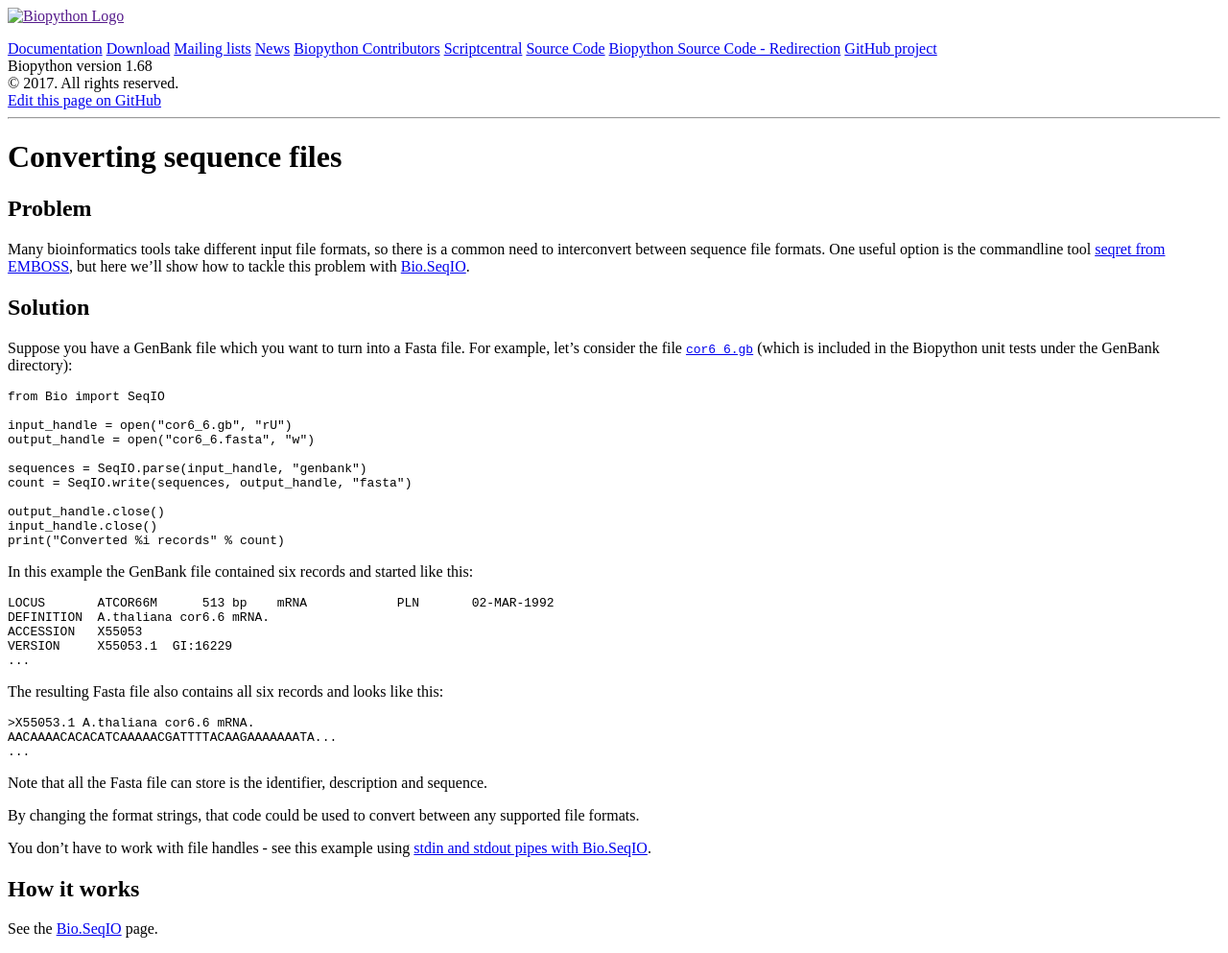
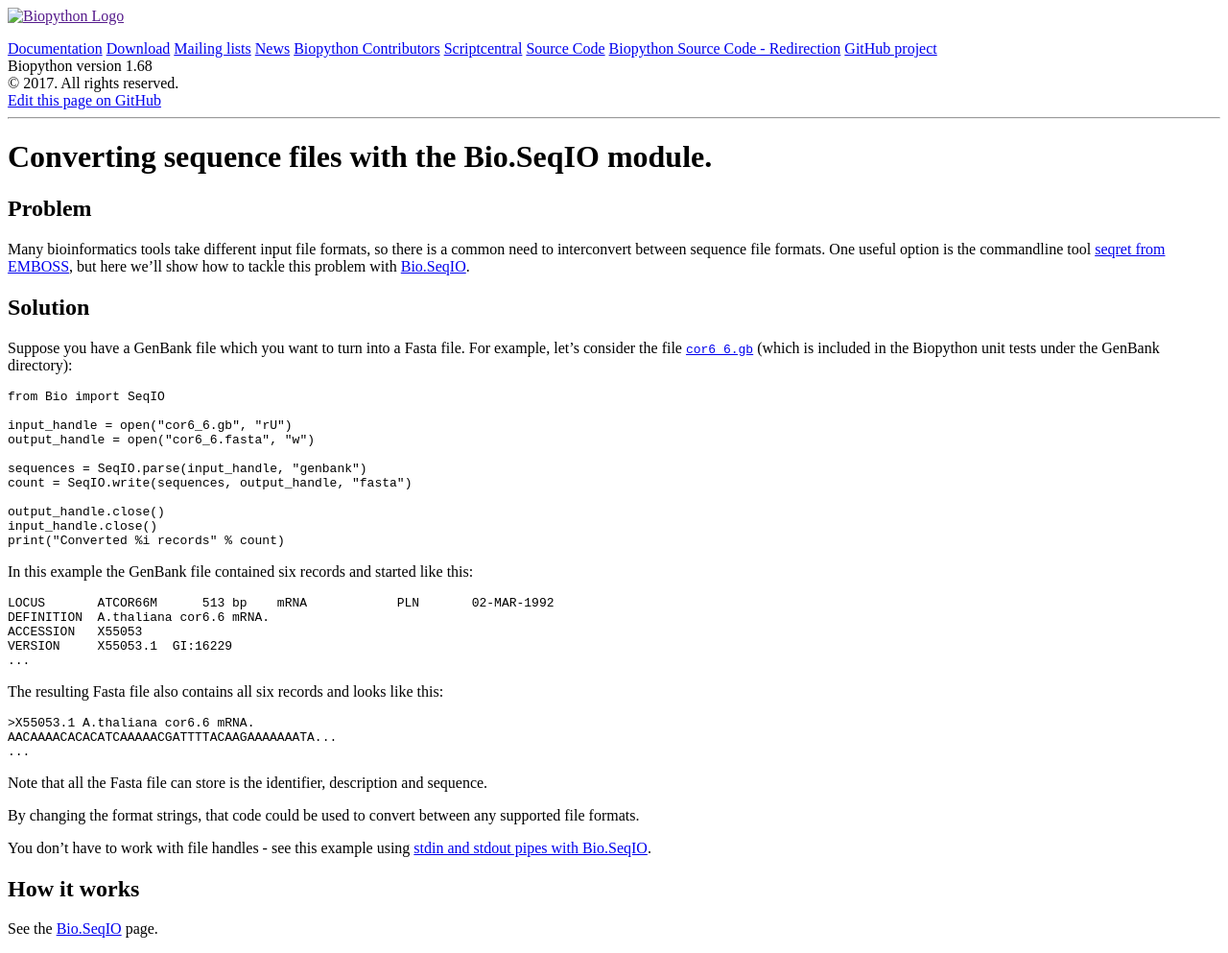
Before and after one commit to biopython/biopython.github.io, a Jekyll site: the page built from wiki/Converting_sequence_files.md, in a window 1280 px wide. Shown: the whole page at 96% size. Built offline with Jekyll 4.4.1, drawn with Linux system fonts in a browser that asks for light colours.

Commit message:
Update Converting_sequence_files.md

```diff
--- a/wiki/Converting_sequence_files.md
+++ b/wiki/Converting_sequence_files.md
@@ -1,5 +1,5 @@
 ---
-title: Converting sequence files
+title: Converting sequence files with the Bio.SeqIO module.
 permalink: wiki/Converting_sequence_files
 layout: wiki
 tags:
```
